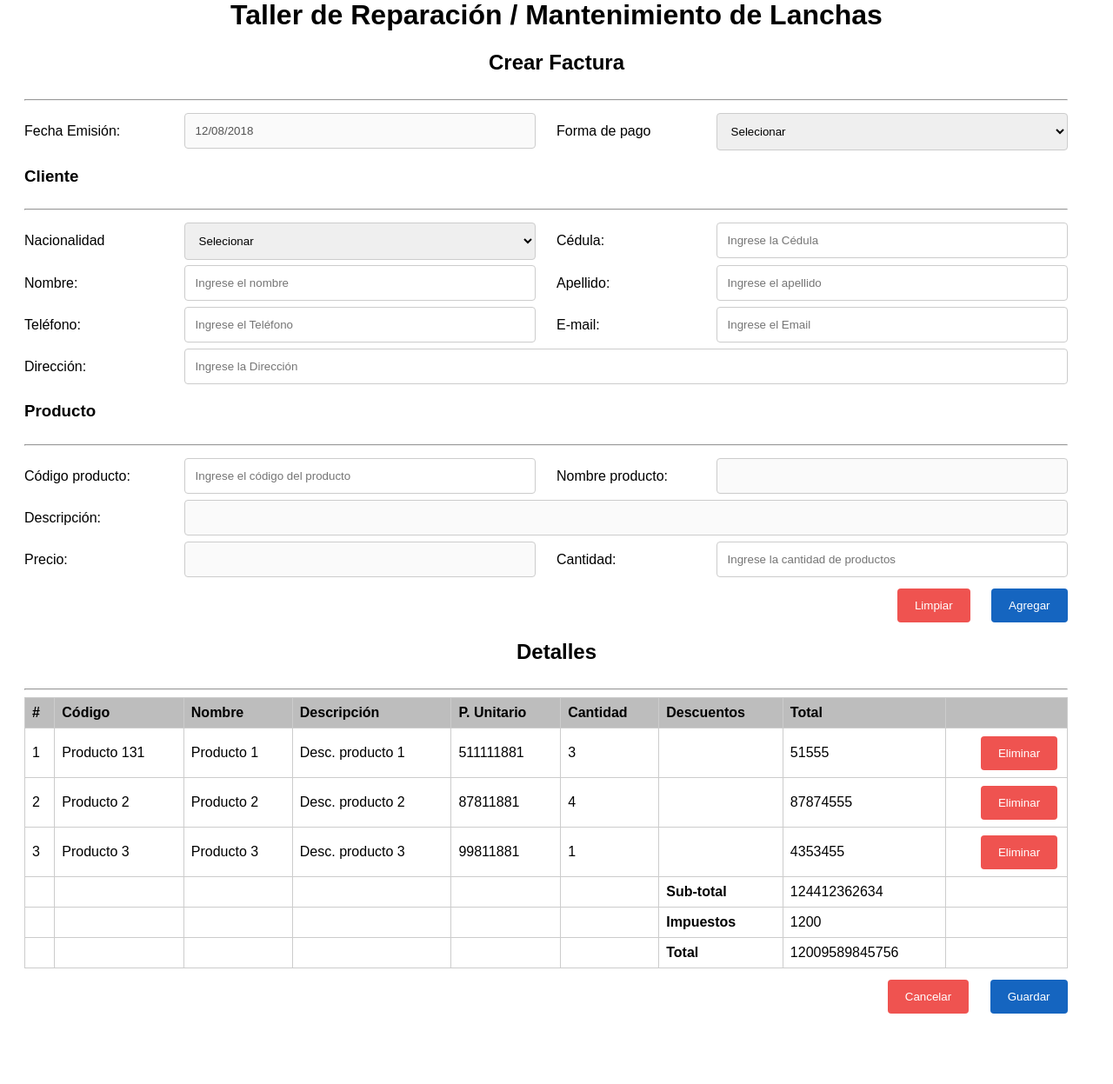
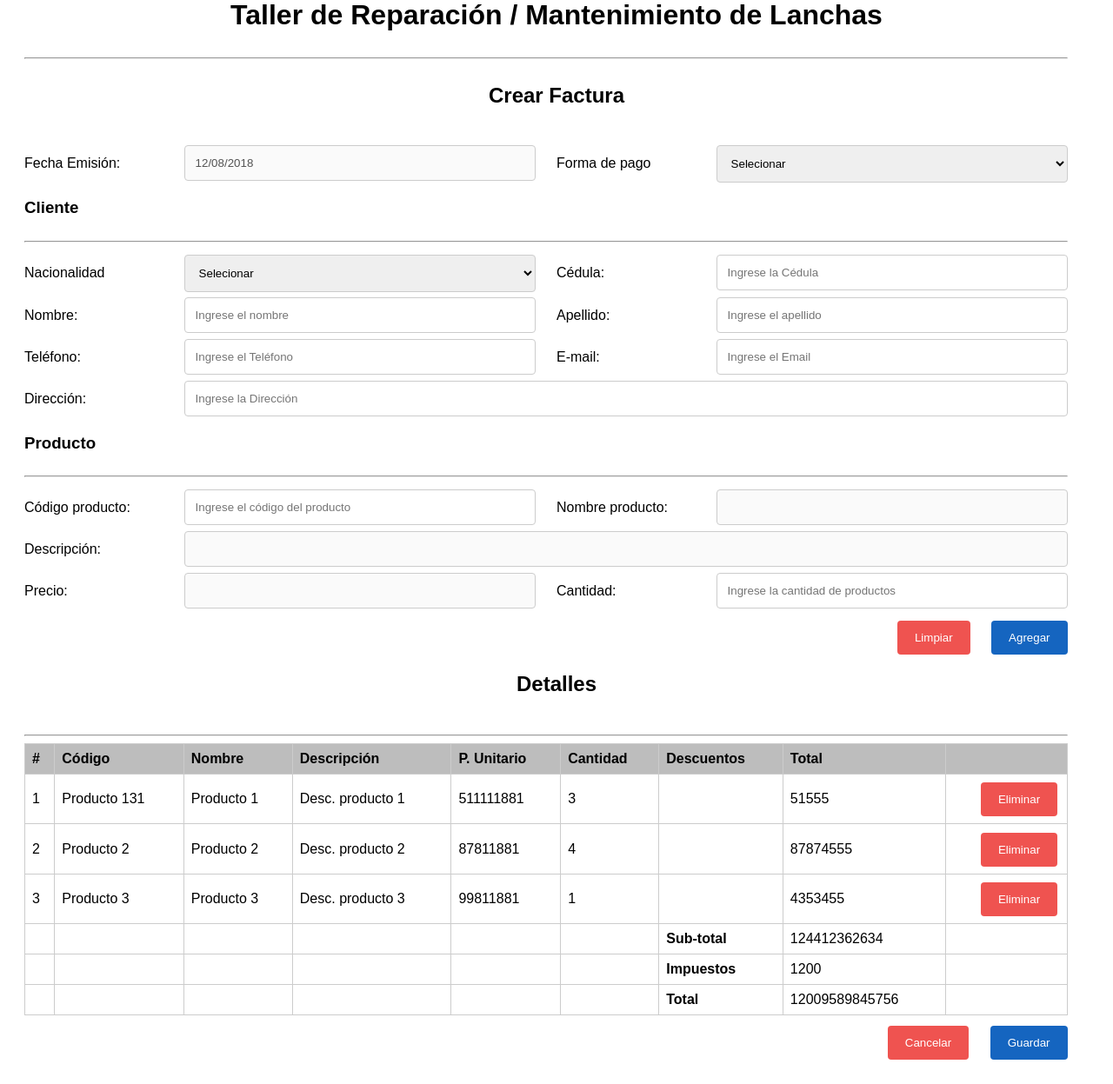
Before and after one commit to wgiovanni/taller-reparacion-lanchas, a PHP site: page / in a window 1280 px wide. Shown: the part 50-1297 px from the top of the page at 87% size. Before the commit the page ends 1216 px from the top, so only its background shows below. Run offline with PHP 8.4, Linux system fonts and the light colour scheme.

Commit message:
Línea divisora entre el título y el subtítulo

```diff
--- a/assets/css/style.css
+++ b/assets/css/style.css
@@ -59,6 +59,7 @@ input[type=text], select, textarea {
 
 .row h2 {
   text-align: center;
+  margin-bottom: 3%;
 }
 
 .col-15 {
--- a/index.html
+++ b/index.html
@@ -8,10 +8,14 @@
 </head>
 <body>
 	<div class="container">
-		<header><h1>Taller de Reparación / Mantenimiento de Lanchas</h1></header>
-		<h2>Crear Factura</h2>
-		<div class="col-100">
-			<hr/>
+		<div class="row">
+			<header><h1>Taller de Reparación / Mantenimiento de Lanchas</h1></header>
+			<div class="col-100">
+				<hr/>
+			</div>
+		</div>
+		<div class="row">
+			<h2>Crear Factura</h2>
 		</div>
 		<form>
 			<div class="row">
```
